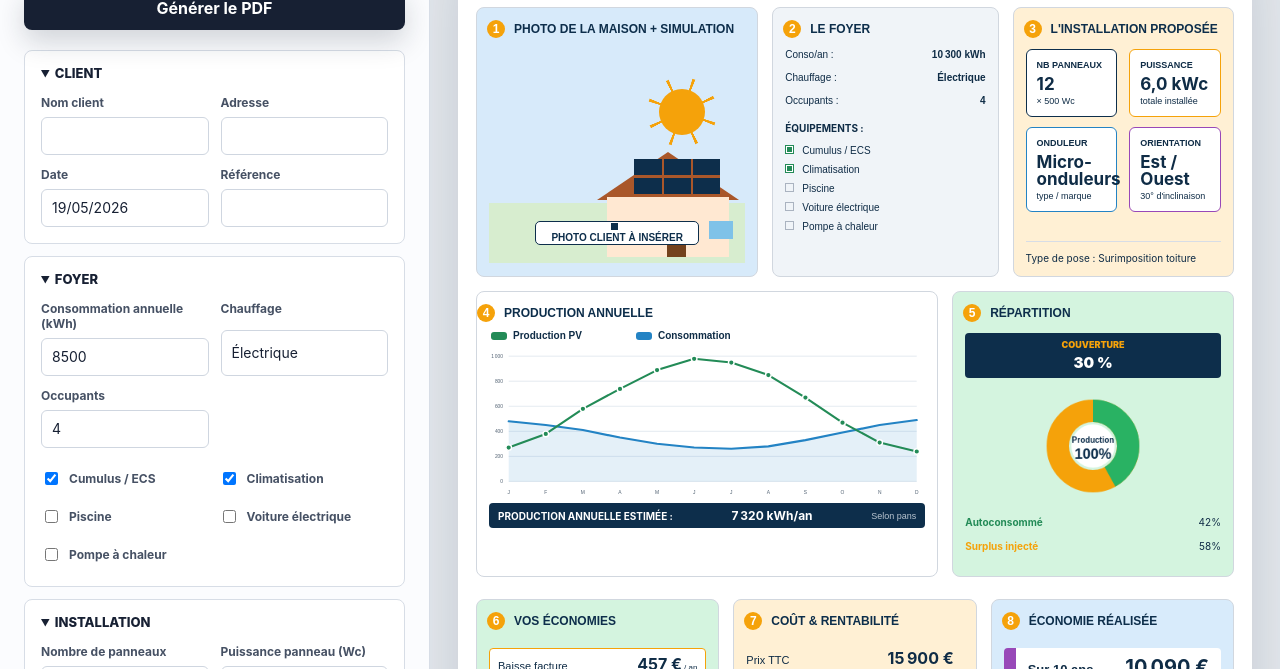
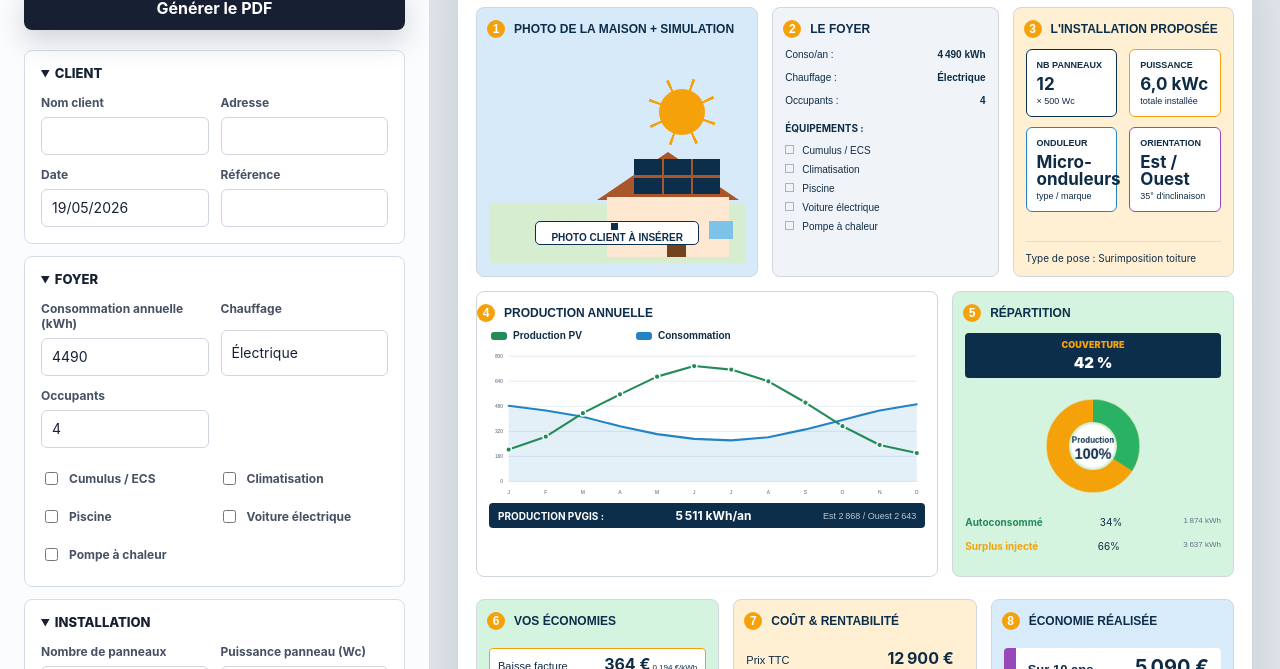
Before and after one commit to Empyrz901/interactive-solar-study, a website built with Vite: page index.html in a window 1280 px wide. Shown: the part 131-800 px from the top of the page. Built offline with nearby package versions, Linux system fonts and the light colour scheme.

Commit message:
Use realistic photovoltaic study calculations

```diff
--- a/src/main.js
+++ b/src/main.js
@@ -3,34 +3,38 @@ import { jsPDF } from 'jspdf';
 
 const months = ['J', 'F', 'M', 'A', 'M', 'J', 'J', 'A', 'S', 'O', 'N', 'D'];
 const pvProfile = [270, 380, 580, 740, 890, 980, 950, 850, 670, 470, 310, 240];
-const consoCurve = [480, 450, 410, 350, 300, 270, 260, 280, 330, 390, 450, 490];
-const defaultAnnualYieldPerKwc = 1220;
-const defaultElectricityRate = 0.18;
-const defaultExportRate = 0.13;
-const batterySelfUseGain = 0.34;
+const consoProfile = [480, 450, 410, 350, 300, 270, 260, 280, 330, 390, 450, 490];
+const pvgisEastProduction = 2868;
+const pvgisWestProduction = 2643;
+const defaultAnnualProduction = pvgisEastProduction + pvgisWestProduction;
+const defaultElectricityRate = 0.194;
+const defaultExportRate = 0.04;
+const batteryCapacityKwh = 10;
+const batterySelfUseGain = 0.32;
 
 const state = {
   clientName: '',
   address: '',
   date: new Date().toLocaleDateString('fr-FR'),
   reference: '',
-  consumption: '8500',
+  consumption: '4490',
   heating: 'Électrique',
   occupants: '4',
-  equipments: ['Cumulus / ECS', 'Climatisation'],
+  equipments: [],
   panels: 12,
   panelWc: 500,
   inverter: 'Micro-onduleurs',
   orientation: 'Est / Ouest',
-  tilt: '30',
+  tilt: '35',
   installType: 'Surimposition toiture',
-  price: 15900,
-  grants: 1800,
-  selfUse: 42,
+  price: 12900,
+  grants: 0,
+  selfUse: 34,
   batteryCost: 6900,
   pvCurve: buildPvCurve(12, 500),
-  consoCurve: [...consoCurve],
+  consoCurve: buildConsumptionCurve(4490),
   pvCurveOverridden: false,
+  consoCurveOverridden: false,
   photo: '',
   photoMode: 'landscape',
   consultant: 'VOTRE EXPERT PHOTOVOLTAÏQUE',
@@ -39,9 +43,20 @@ const state = {
 };
 
 function buildPvCurve(panels, panelWc) {
-  const annualTarget = (Number(panels || 0) * Number(panelWc || 0) * defaultAnnualYieldPerKwc) / 1000;
+  const defaultPower = (12 * 500) / 1000;
+  const configuredPower = (Number(panels || 0) * Number(panelWc || 0)) / 1000;
+  const annualTarget = configuredPower ? defaultAnnualProduction * (configuredPower / defaultPower) : 0;
   const profileTotal = pvProfile.reduce((sum, value) => sum + value, 0);
   const monthly = pvProfile.map((value) => Math.round((value / profileTotal) * annualTarget));
+  const delta = Math.round(annualTarget) - monthly.reduce((sum, value) => sum + value, 0);
+  monthly[monthly.length - 1] += delta;
+  return monthly;
+}
+
+function buildConsumptionCurve(consumption) {
+  const annualTarget = Number(consumption || 0);
+  const profileTotal = consoProfile.reduce((sum, value) => sum + value, 0);
+  const monthly = consoProfile.map((value) => Math.round((value / profileTotal) * annualTarget));
   const delta = Math.round(annualTarget) - monthly.reduce((sum, value) => sum + value, 0);
   monthly[monthly.length - 1] += delta;
   return monthly;
@@ -95,39 +110,69 @@ function selfUseRate() {
   return Math.max(0, Math.min(100, Number(state.selfUse || 0))) / 100;
 }
 
+function scenarioSummary(rate) {
+  const production = annualProduction();
+  const consumption = adjustedConsumption();
+  const selfConsumed = Math.min(production, consumption, Math.round(production * rate));
+  const surplus = Math.max(0, production - selfConsumed);
+  const selfUsePercent = production ? Math.round((selfConsumed / production) * 100) : 0;
+  const surplusPercent = Math.max(0, 100 - selfUsePercent);
+  const coverage = consumption ? Math.min(100, Math.round((selfConsumed / consumption) * 100)) : 0;
+  const billReduction = Math.round(selfConsumed * defaultElectricityRate);
+  const resale = Math.round(surplus * defaultExportRate);
+
+  return {
+    production,
+    consumption,
+    selfConsumed,
+    surplus,
+    selfUsePercent,
+    surplusPercent,
+    coverage,
+    billReduction,
+    resale,
+    totalGain: billReduction + resale
+  };
+}
+
+function baseScenario() {
+  return scenarioSummary(selfUseRate());
+}
+
+function batteryScenario() {
+  return scenarioSummary(batterySelfUseRate());
+}
+
 function selfConsumedKwh() {
-  return Math.round(annualProduction() * selfUseRate());
+  return baseScenario().selfConsumed;
 }
 
 function exportedKwh() {
-  return Math.max(0, annualProduction() - selfConsumedKwh());
+  return baseScenario().surplus;
 }
 
 function billSaving() {
-  return Math.round(selfConsumedKwh() * defaultElectricityRate * householdLoadFactor());
+  return baseScenario().billReduction;
 }
 
 function resaleGain() {
-  return Math.round(exportedKwh() * defaultExportRate);
+  return baseScenario().resale;
 }
 
 function coverageRate() {
-  const consumption = adjustedConsumption();
-  if (!consumption) return 0;
-  return Math.min(100, Math.round((selfConsumedKwh() / consumption) * 100));
+  return baseScenario().coverage;
 }
 
 function batterySelfUseRate() {
-  return Math.min(0.8, selfUseRate() + batterySelfUseGain);
+  return Math.min(0.7, selfUseRate() + batterySelfUseGain);
 }
 
 function batterySaving() {
-  const extraSelfConsumed = Math.max(0, Math.round(annualProduction() * (batterySelfUseRate() - selfUseRate())));
-  return Math.round(extraSelfConsumed * (defaultElectricityRate - defaultExportRate) * householdLoadFactor());
+  return Math.max(0, batteryScenario().totalGain - baseScenario().totalGain);
 }
 
 function totalGain() {
-  return billSaving() + resaleGain();
+  return baseScenario().totalGain;
 }
 
 function netCost() {
@@ -142,6 +187,10 @@ function roiYears() {
 function batteryRoi() {
   const gain = batterySaving();
   return gain ? Math.max(1, Math.round((Number(state.batteryCost || 0) / gain) * 10) / 10).toString().replace('.', ',') : '...';
+}
+
+function batteryNetDifference(years = 20) {
+  return batterySaving() * years - Number(state.batteryCost || 0);
 }
 
 function input(label, key, type = 'text', attrs = '') {
@@ -250,12 +299,13 @@ function curveInputs(label, key) {
 }
 
 function renderDonut() {
-  const selfUse = Math.round(selfUseRate() * 100);
-  const sold = 100 - selfUse;
+  const scenario = baseScenario();
+  const selfUse = scenario.selfUsePercent;
+  const sold = scenario.surplusPercent;
   return `
     <canvas class="donut" width="140" height="140" data-self="${selfUse}" aria-label="Répartition de la production"></canvas>
-    <p class="self-used"><strong>Autoconsommé</strong> ${selfUse}%</p>
-    <p class="exported-surplus"><strong>Surplus injecté</strong> ${sold}%</p>
+    <p class="self-used"><strong>Autoconsommé</strong> ${selfUse}% <small>${formatNumber(scenario.selfConsumed)} kWh</small></p>
+    <p class="exported-surplus"><strong>Surplus injecté</strong> ${sold}% <small>${formatNumber(scenario.surplus)} kWh</small></p>
   `;
 }
 
@@ -291,13 +341,16 @@ function drawDonuts() {
 }
 
 function renderReport() {
-  const production = annualProduction();
-  const coverage = coverageRate();
-  const saving = billSaving();
-  const resale = resaleGain();
+  const withoutBattery = baseScenario();
+  const withBattery = batteryScenario();
+  const production = withoutBattery.production;
+  const coverage = withoutBattery.coverage;
+  const saving = withoutBattery.billReduction;
+  const resale = withoutBattery.resale;
   const batteryGain = batterySaving();
-  const batteryEconomy = saving + batteryGain;
-  const batterySelfUsePercent = Math.round(batterySelfUseRate() * 100);
+  const batteryEconomy = withBattery.totalGain;
+  const batterySelfUsePercent = withBattery.selfUsePercent;
+  const netBattery20Years = batteryNetDifference(20);
   return `
     <article id="report" class="report" aria-label="Étude photovoltaïque">
       <header class="report-header">
@@ -365,7 +418,7 @@ function renderReport() {
         <div class="panel production-panel">
           <div class="title-row">${sectionNumber(4, 'PRODUCTION ANNUELLE')}</div>
           ${renderChart()}
-          <p class="annual"><strong>PRODUCTION ANNUELLE ESTIMÉE :</strong> <b>${formatNumber(production)} kWh/an</b> <span>Selon pans</span></p>
+          <p class="annual"><strong>PRODUCTION PVGIS :</strong> <b>${formatNumber(production)} kWh/an</b> <span>Est ${formatNumber(pvgisEastProduction)} / Ouest ${formatNumber(pvgisWestProduction)}</span></p>
         </div>
 
         <div class="panel split-panel">
@@ -378,8 +431,8 @@ function renderReport() {
       <section class="economy-grid">
         <div class="panel savings-panel">
           ${sectionNumber(6, 'VOS ÉCONOMIES')}
-          <div class="line"><span>Baisse facture</span><strong>${money(saving)}</strong><small>/ an</small></div>
-          <div class="line"><span>Surplus injecté</span><strong>${money(resale)}</strong><small>/ an</small></div>
+          <div class="line"><span>Baisse facture</span><strong>${money(saving)}</strong><small>${defaultElectricityRate.toString().replace('.', ',')} €/kWh</small></div>
+          <div class="line"><span>Surplus injecté</span><strong>${money(resale)}</strong><small>${defaultExportRate.toString().replace('.', ',')} €/kWh</small></div>
           <div class="total"><span>GAIN ANNUEL TOTAL</span><strong>${money(totalGain())}</strong><small>économies + revente</small></div>
         </div>
 
@@ -404,18 +457,18 @@ function renderReport() {
         <div class="battery-grid">
           <div>
             <h3>SANS BATTERIE</h3>
-            <p>Autoconsommation classique</p>
-            <dl><div><dt>Autoconsommation</dt><dd>≈ ${Math.round(selfUseRate() * 100)} %</dd></div><div><dt>Économie/an</dt><dd>${money(saving)}</dd></div><div><dt>Surcoût matériel</dt><dd>0 €</dd></div></dl>
+            <p>Profil Est/Ouest matin + soir</p>
+            <dl><div><dt>Autoconsommation</dt><dd>≈ ${withoutBattery.selfUsePercent} %</dd></div><div><dt>Couverture conso</dt><dd>${withoutBattery.coverage} %</dd></div><div><dt>Gain/an</dt><dd>${money(withoutBattery.totalGain)}</dd></div></dl>
           </div>
           <div>
             <h3>AVEC BATTERIE</h3>
-            <p>Stockage ≈ 5 à 10 kWh</p>
-            <dl><div><dt>Autoconsommation</dt><dd>≈ ${batterySelfUsePercent} %</dd></div><div><dt>Économie/an</dt><dd>${money(batteryEconomy)}</dd></div><div><dt>Surcoût matériel</dt><dd>+ ${money(state.batteryCost)}</dd></div></dl>
+            <p>Stockage ${batteryCapacityKwh} kWh (+ ${money(state.batteryCost)})</p>
+            <dl><div><dt>Autoconsommation</dt><dd>≈ ${batterySelfUsePercent} %</dd></div><div><dt>Couverture conso</dt><dd>${withBattery.coverage} %</dd></div><div><dt>Gain/an</dt><dd>${money(batteryEconomy)}</dd></div></dl>
           </div>
           <div>
             <h3>DIFFÉRENCE</h3>
-            <p>Gain supplémentaire / an</p>
-            <dl><div><dt>Gain en plus</dt><dd>+ ${money(batteryGain)}/an</dd></div><div><dt>Sur 20 ans</dt><dd>+ ${money(batteryGain * 20)}</dd></div><div><dt>ROI batterie</dt><dd>${batteryRoi()} ans</dd></div></dl>
+            <p>Écart net 20 ans : ${money(netBattery20Years)}</p>
+            <dl><div><dt>Gain en plus</dt><dd>+ ${money(batteryGain)}/an</dd></div><div><dt>Gain brut 20 ans</dt><dd>+ ${money(batteryGain * 20)}</dd></div><div><dt>ROI batterie</dt><dd>${batteryRoi()} ans</dd></div></dl>
           </div>
         </div>
       </section>
@@ -557,6 +610,9 @@ function bindEvents() {
         if (key === 'pvCurve') {
           state.pvCurveOverridden = true;
         }
+        if (key === 'consoCurve') {
+          state.consoCurveOverridden = true;
+        }
         renderPreview();
       });
       return;
@@ -569,6 +625,13 @@ function bindEvents() {
         document.querySelectorAll('input[name^="pvCurve:"]').forEach((input) => {
           const index = Number(input.name.split(':')[1]);
           input.value = state.pvCurve[index];
+        });
+      }
+      if (event.target.name === 'consumption' && !state.consoCurveOverridden) {
+        state.consoCurve = buildConsumptionCurve(state.consumption);
+        document.querySelectorAll('input[name^="consoCurve:"]').forEach((input) => {
+          const index = Number(input.name.split(':')[1]);
+          input.value = state.consoCurve[index];
         });
       }
       renderPreview();
--- a/src/styles.css
+++ b/src/styles.css
@@ -834,6 +834,12 @@ summary {
   font-size: 10px;
 }
 
+.split-panel p small {
+  margin-left: 4px;
+  color: #667085;
+  font-size: 8px;
+}
+
 .split-panel .self-used strong {
   color: #238b57;
 }
```
